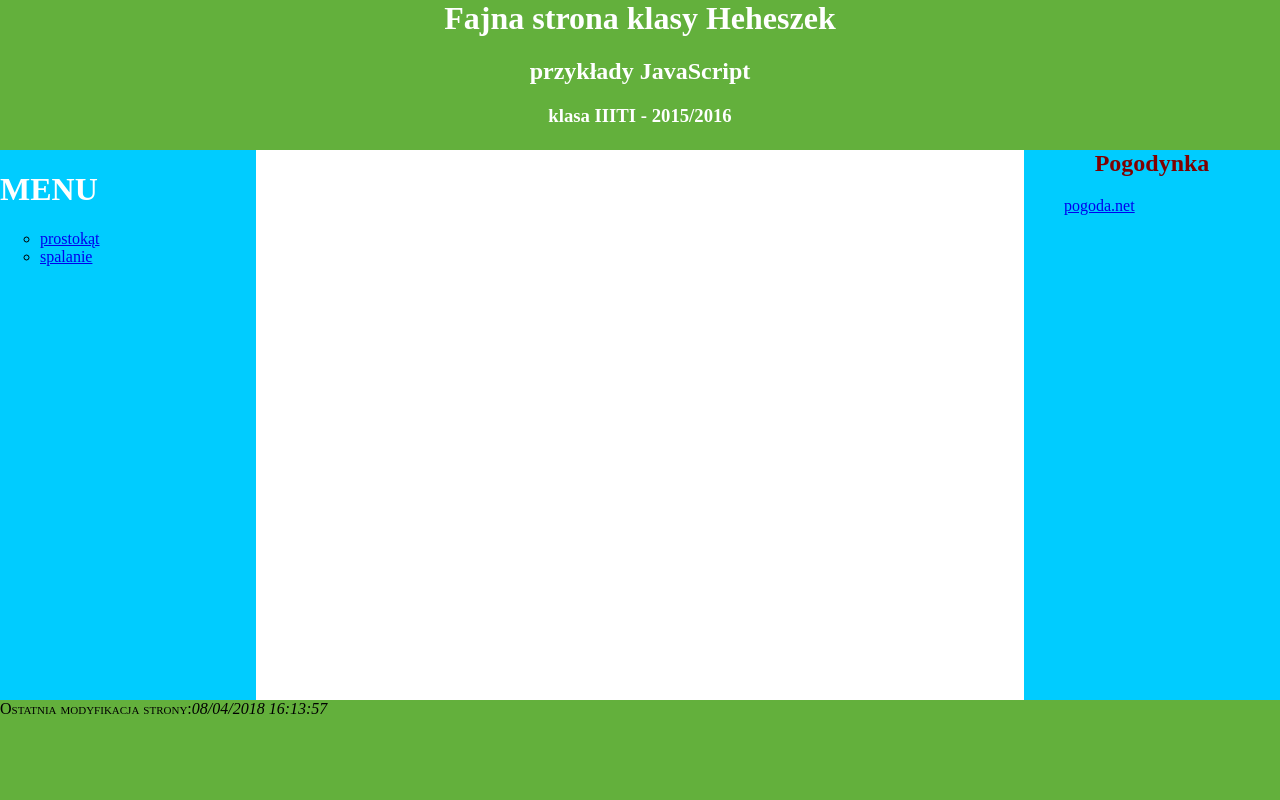
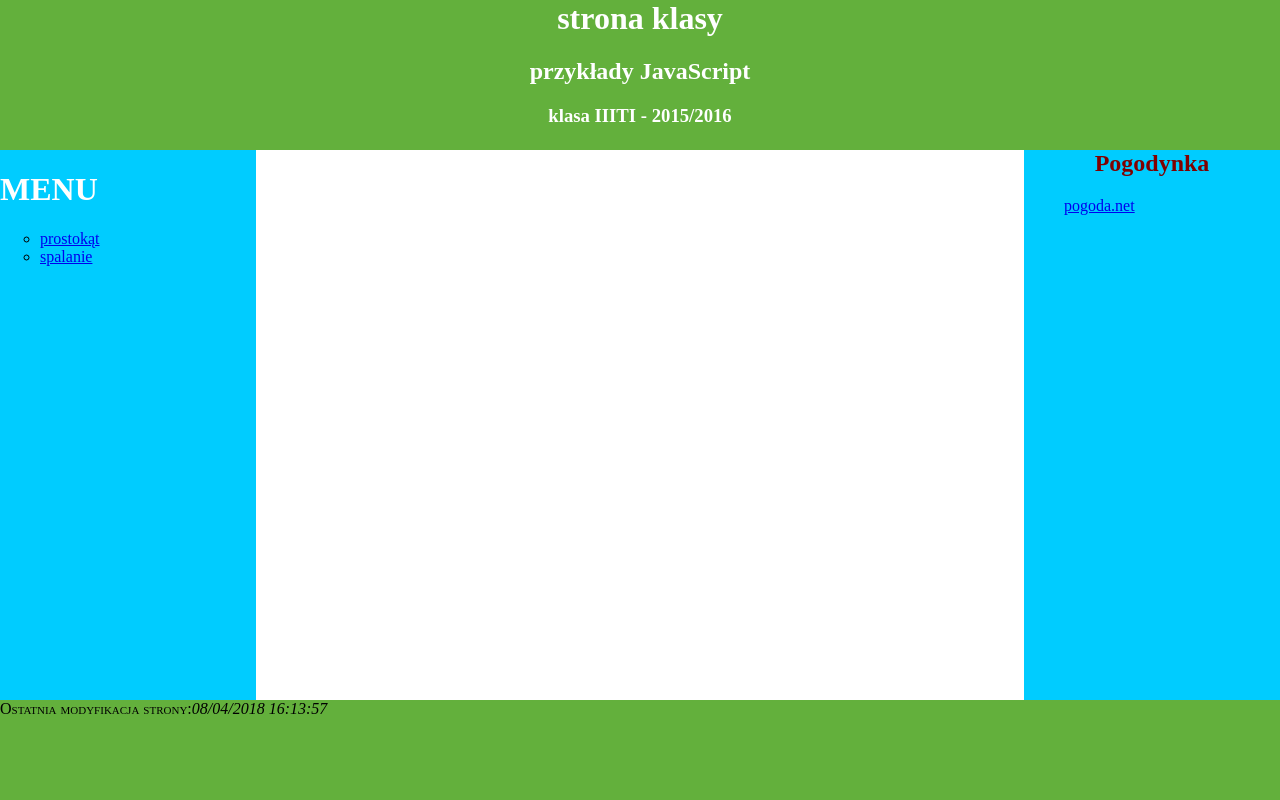
Before and after one commit to EsqNike/programs, a plain HTML site: page Js/formularze/index.html in a window 1280 px wide. Drawn offline with Linux system fonts and the light colour scheme; a script that the page names is missing.

Commit message:
Update index.html

```diff
--- a/Js/formularze/index.html
+++ b/Js/formularze/index.html
@@ -13,7 +13,7 @@
 
 <div id="pudelko">
 	<div id="gora">
-		<h1>Fajna strona klasy Heheszek</h1>
+		<h1>strona klasy</h1>
 		<h2>przykłady JavaScript</h2>
 		<h3>klasa IIITI - 2015/2016</h3>
 	</div>
```
